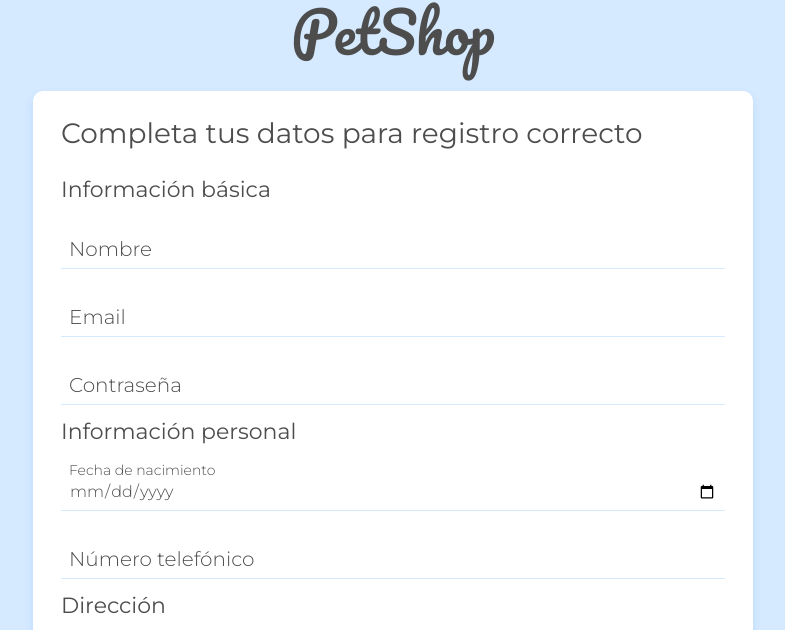
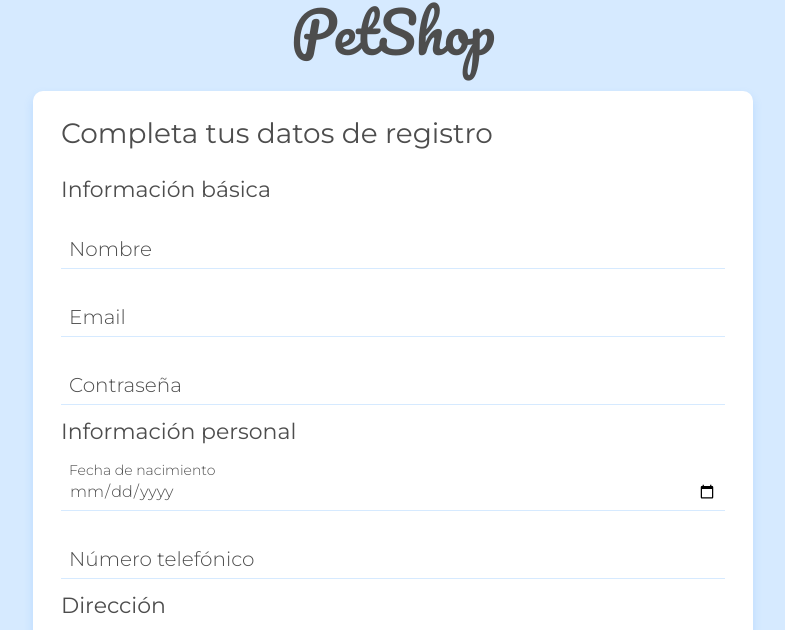
Before and after one commit to salvatoresonic/Formularios, a plain HTML site: page registro.html in a window 1280 px wide. Shown: the part 132-762 px from the top of the page, without its empty margins (247-1032 px from the left). Drawn offline with Linux system fonts and the light colour scheme.

Commit message:
Cambio nombre titulo

```diff
--- a/registro.html
+++ b/registro.html
@@ -19,7 +19,7 @@
             <h1 class="registry-header__title">PetShop</h1>
         </div>
         <section class="cartao">
-            <h2 class="card__title">Completa tus datos para registro correcto</h2>
+            <h2 class="card__title">Completa tus datos de registro</h2>
             <form action="./registro_concluido.html" class="formulario flex flex--column">
                 <fieldset>
                     <legend class="form__label">Información básica</legend>
```
